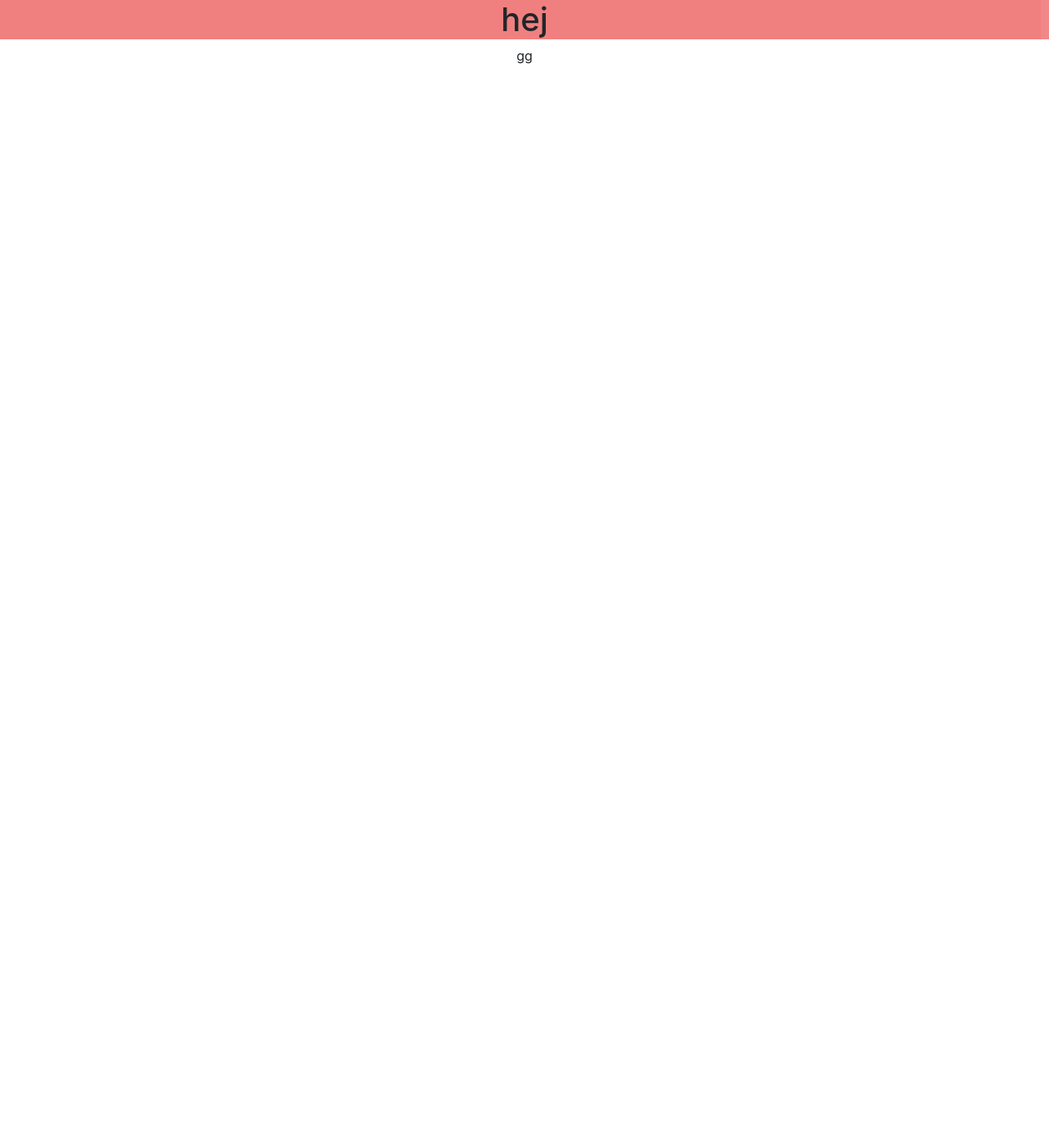
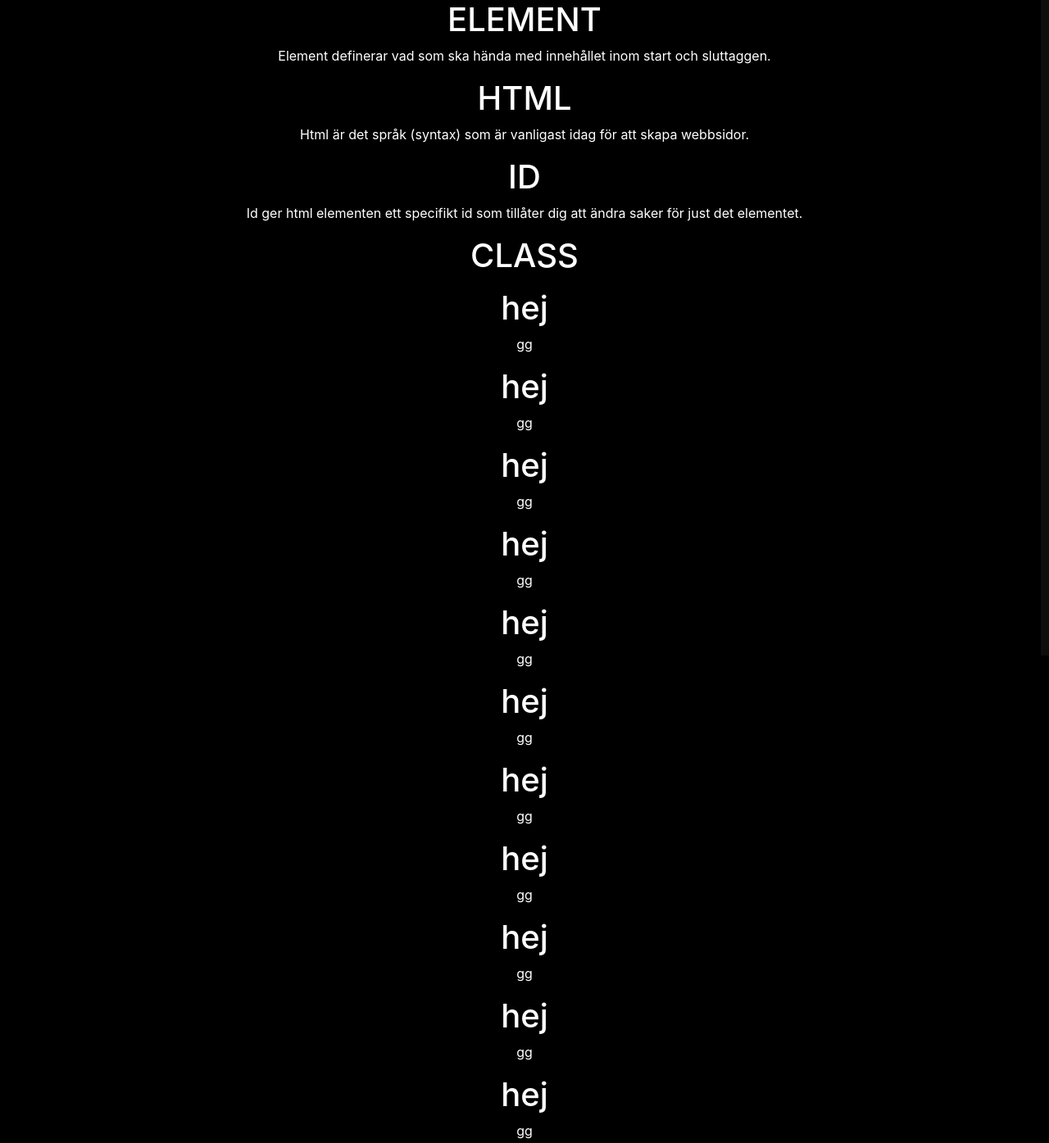
Before and after one commit to gustavgotborg/gustav-gotborg-bootstrap, a plain HTML site: page index.html in a window 1280 px wide. Shown: the whole page at 82% size. Before the commit the page ends 800 px from the top, so only its background shows below. Drawn offline with Linux system fonts and the light colour scheme.

Commit message:
Lagt in h1 / p taggar

```diff
--- a/index.html
+++ b/index.html
@@ -12,9 +12,50 @@
 <div id="scrollbar"></div>
 <div id="scrollpath"></div>
 <div class="container-fluid">
+<h1>ELEMENT</h1>
+<p>Element definerar vad som ska hända med innehållet inom start och sluttaggen.</p>
+
+<h1>HTML</h1>
+<p>Html är det språk (syntax) som är vanligast idag för att skapa webbsidor.</p>
+
+<h1>ID</h1>
+<p>Id ger html elementen ett specifikt id som tillåter dig att ändra saker för just det elementet.</p>
+
+<h1>CLASS</h1>
+<p></p>
+
 <h1>hej</h1>
 <p>gg</p>
 
+<h1>hej</h1>
+<p>gg</p>
+
+<h1>hej</h1>
+<p>gg</p>
+
+<h1>hej</h1>
+<p>gg</p>
+
+<h1>hej</h1>
+<p>gg</p>
+
+<h1>hej</h1>
+<p>gg</p>
+
+<h1>hej</h1>
+<p>gg</p>
+
+<h1>hej</h1>
+<p>gg</p>
+
+<h1>hej</h1>
+<p>gg</p>
+
+<h1>hej</h1>
+<p>gg</p>
+
+<h1>hej</h1>
+<p>gg</p>
 
 </div>
 
--- a/style.css
+++ b/style.css
@@ -1,14 +1,23 @@
+body{
+  background-color: black;
+}
+
 .container-fluid{
 text-align: center;
-
+background-color: black;
 padding-left: 0px;
 padding-right: 0px;
 
 }
 h1{
-  background-color: lightcoral;
+  color: white;
 
 }
+
+p{
+  color: white;
+}
+
 
 ::-webkit-scrollbar{
   width: 0;
```
